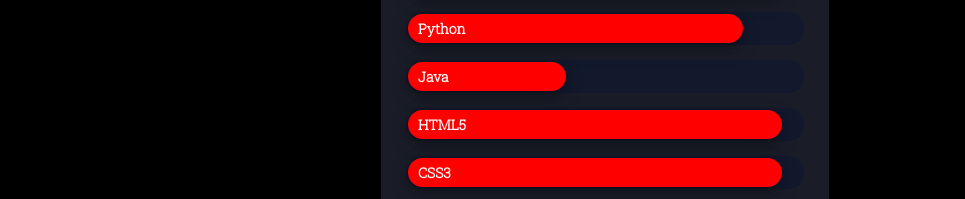
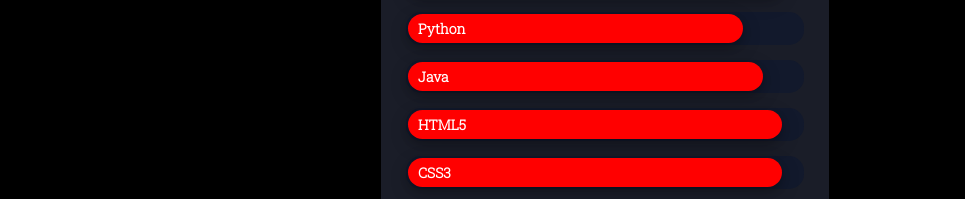
Before and after one commit to Dawoud-Husain/Portfolio-Website-Dawoud-Husain, a plain HTML site: page index.html in a window 1280 px wide. Shown: the part 1210-1409 px from the top of the page, 315-1280 px from the left. Drawn offline with Linux system fonts and the light colour scheme.

Commit message:
Updated skills set

```diff
--- a/style.css
+++ b/style.css
@@ -332,7 +332,7 @@ header {
 
 .bar.java::before {
   background-color: var(--secondary-color);
-  width: calc(40% - 10px);
+  width: calc(90% - 10px);
 }
 
 .bar.html5::before {
```
